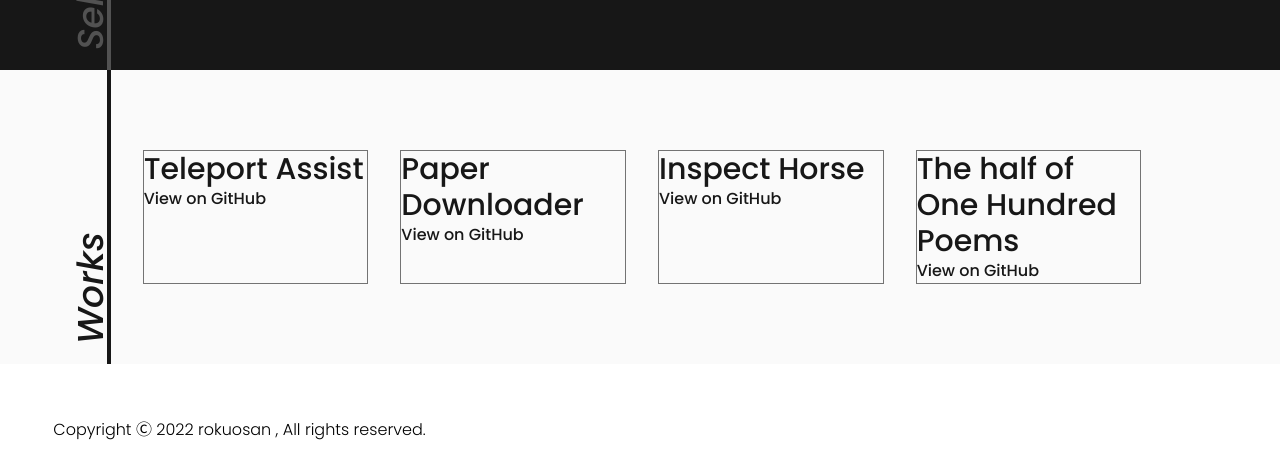
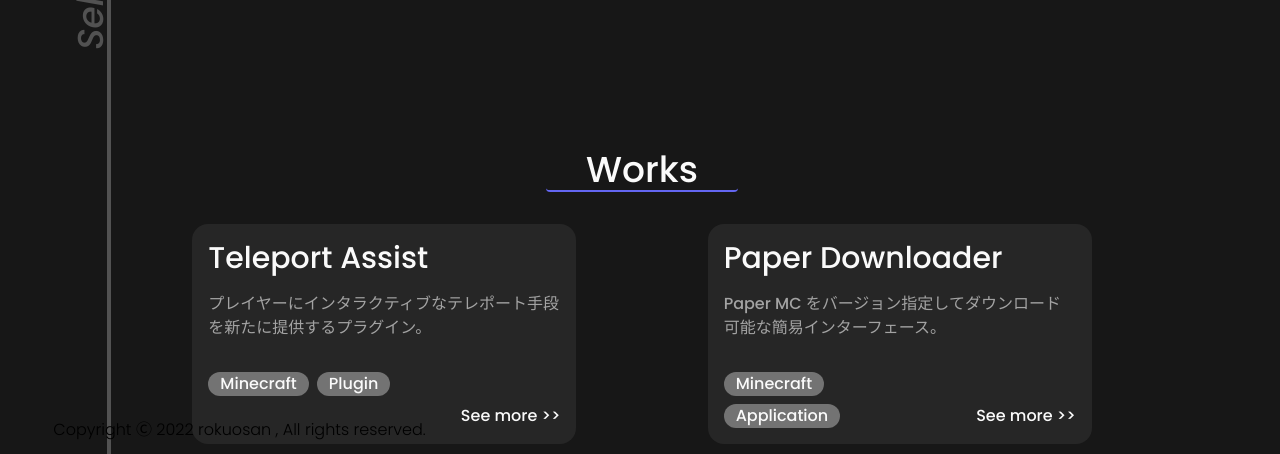
Before and after one commit to rokuosan/portfolio, a Nuxt app: page / in a window 1280 px wide. Shown: the part 346-800 px from the top of the page. Built offline with nearby package versions, Linux system fonts and the light colour scheme.

Commit message:
WorkとCardコンポーネントを追加

```diff
--- /dev/null
+++ b/components/Card.vue
@@ -0,0 +1,48 @@
+<template>
+  <div class="col-span-1 sm:w-96 w-64 bg-neutral-800 rounded-2xl relative md:hover:drop-shadow-[0_25px_25px_rgba(0,0,0,0.35)]">
+    <!-- Card title -->
+    <h4 class="text-3xl p-4 pb-2">
+      {{ title }}
+    </h4>
+    <!-- Description -->
+    <div class="description p-4 pt-2  text-neutral-400 font-mixed">
+      {{ description }}
+    </div>
+
+    <!-- Tag -->
+    <div class="p-4 select-none flex gap-2 flex-wrap w-3/5">
+      <div v-for="tag in tags" :key="tag.id" class="rounded-3xl bg-neutral-500 w-fit px-3">
+        {{ tag }}
+      </div>
+    </div>
+
+    <!-- See more -->
+    <a :href="link" class="absolute bottom-4 right-4 after:content-['>>']" rel="noreferrer noopener" target="_blank">
+      See more
+    </a>
+  </div>
+</template>
+<script>
+export default {
+  name: 'Card',
+  props: {
+    title: {
+      type: String,
+      required: true
+    },
+    description: {
+      type: String,
+      required: true
+    },
+    tags: {
+      type: Array,
+      required: false,
+      default: () => ['']
+    },
+    link: {
+      type: String,
+      required: true
+    }
+  }
+}
+</script>
--- a/components/Work.vue
+++ b/components/Work.vue
@@ -1,28 +1,27 @@
 <template>
-  <div class="w-full bg-neutral-50">
-    <div class="py-20 md:w-5/6 w-[95%] mx-auto relative md:border-l-4 border-neutral-900">
+  <div class="w-full">
+    <div class="py-20 md:w-5/6 w-[95%] mx-auto relative md:border-l-4 border-neutral-600">
       <!--   Vertical Border   -->
-      <div class="absolute origin-bottom-left -rotate-90 text-4xl bottom-5 left-0 md:visible invisible italic select-none text-neutral-900">
+      <div class="absolute origin-bottom-left -rotate-90 text-4xl bottom-5 left-0 md:visible invisible italic select-none text-neutral-600">
+        Works
+      </div>
+      <!--  Title    -->
+      <div class="md:w-48 text-4xl border-b-2 border-indigo-500 text-center rounded mb-8 mx-auto">
         Works
       </div>
       <!--  Cards    -->
-      <div class="grid xl:grid-cols-4 lg:grid-cols-3 md:grid-cols-2 grid-cols-1 gap-8 text-neutral-900 px-8">
-        <div class="border border-neutral-500 col-span-1">
-          <h4 class="text-3xl">Teleport Assist</h4>
-          <a href="https://github.com/rokuosan/teleport-assist" target="_blank" ref="noopener noreferrer">View on GitHub</a>
-        </div>
-        <div class="border border-neutral-500 col-span-1">
-          <h4 class="text-3xl">Paper Downloader</h4>
-          <a href="https://github.com/rokuosan/paper-downloader-nuxt2" target="_blank" ref="noopener noreferrer">View on GitHub</a>
-        </div>
-        <div class="border border-neutral-500 col-span-1">
-          <h4 class="text-3xl">Inspect Horse</h4>
-          <a href="https://github.com/rokuosan/inspecthorse" target="_blank" ref="noopener noreferrer">View on GitHub</a>
-        </div>
-        <div class="border border-neutral-500 col-span-1">
-          <h4 class="text-3xl">The half of One Hundred Poems</h4>
-          <a href="https://github.com/rokuosan/onehundredpoems" target="_blank" ref="noopener noreferrer">View on GitHub</a>
-        </div>
+      <div class="grid 2xl:grid-cols-3 lg:grid-cols-2 grid-cols-1 gap-8 px-8 justify-items-center">
+        <Card title="Teleport Assist" description="プレイヤーにインタラクティブなテレポート手段を新たに提供するプラグイン。"
+              :tags="['Minecraft', 'Plugin']" link="https://github.com/rokuosan/teleport-assist"/>
+        <Card title="Paper Downloader" description="Paper MC をバージョン指定してダウンロード可能な簡易インターフェース。"
+              :tags="['Minecraft', 'Application']" link="https://github.com/rokuosan/paper-downloader-nuxt2"/>
+        <Card title="Inspect Horse" description="馬の速度と跳躍力のパラメータが取得できるコマンドを追加するプラグイン。"
+              :tags="['Minecraft', 'Plugin']" link="https://github.com/rokuosan/inspecthorse"/>
+        <Card title="The half of One Hundred Poems" description="百人一首の下50首のみを最短で覚えるためのWebアプリケーション"
+              :tags="['Application', 'Fun']" link="https://github.com/rokuosan/onehundredpoems"/>
+        <Card title="Kotlin Fullstack...? Slide"
+              description="Kotlin/JS で躓いてKotlinのフルスタックアプリケーションに失敗した話をLT向けにまとめたスライド。"
+              :tags="['Slide', 'Fun']" link="https://speakerdeck.com/rokuosan/kotlinwoshi-tutemaikuraqing-woi"/>
       </div>
     </div>
   </div>
```
